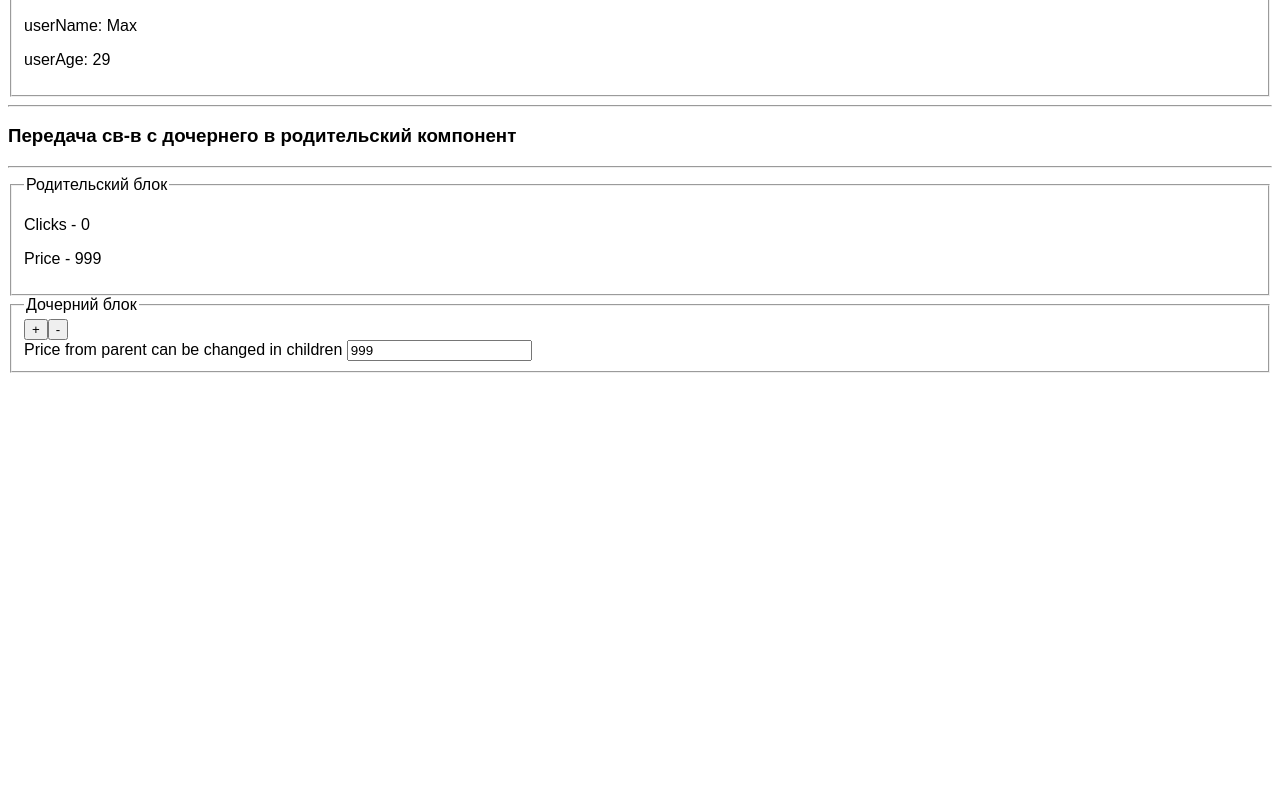
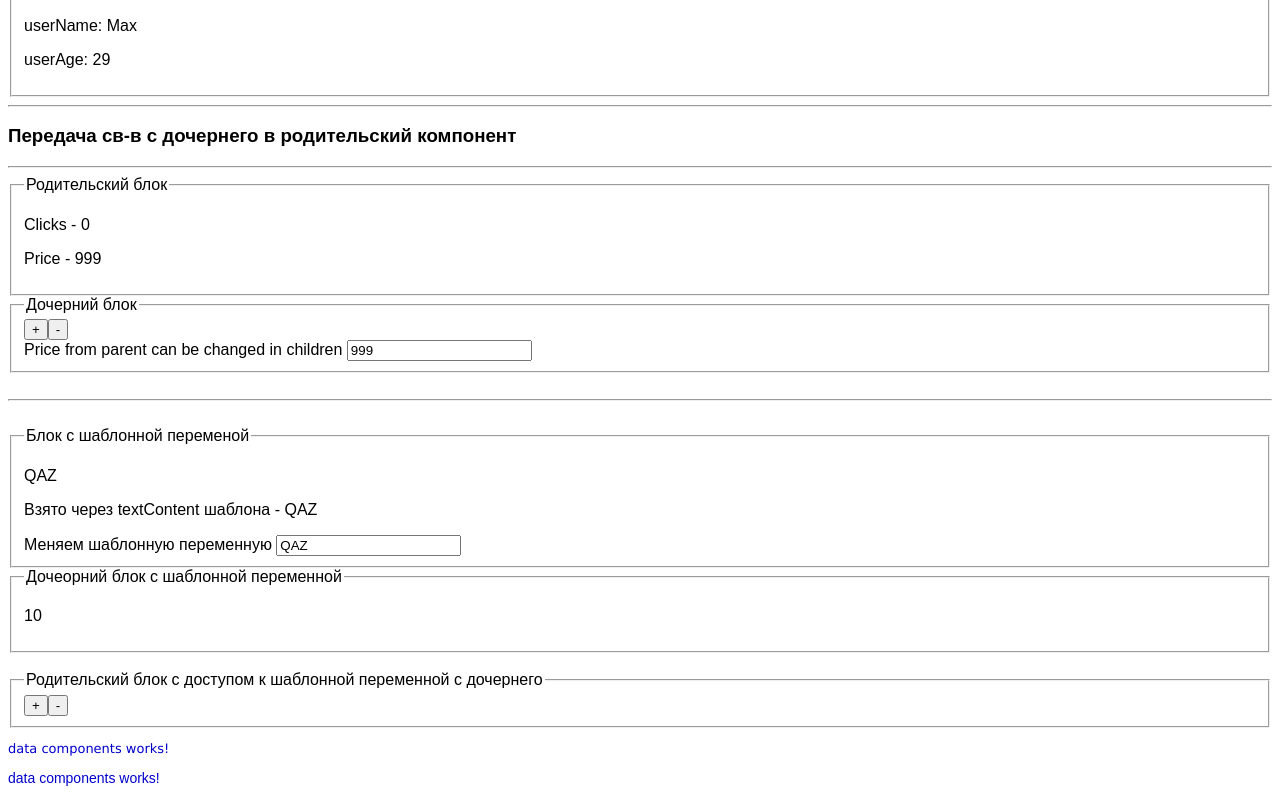
Before and after one commit to lutogin/ag-test-sendbox, an Angular app: page / in a window 1280 px wide. Shown: the part 470-1270 px from the top of the page. Before the commit the page ends 851 px from the top, so only its background shows below. Built offline with nearby package versions, Linux system fonts and the light colour scheme.

Commit message:
Add module and templates

```diff
--- a/src/app/app.component.html
+++ b/src/app/app.component.html
@@ -1,6 +1,7 @@
 <div>
+  <!-- start 1-->
   <app-hello-form><p style="text-align: center">Важная форма!11</p></app-hello-form>
-
+  <!-- start 2-->
   <app-child-comp
     [userName]="userName"
     [userAge]="useAge"
@@ -10,7 +11,7 @@
       <input type="text" [(ngModel)]="useAge">
     </label>
   </app-child-comp>
-
+  <!-- start 3-->
   <app-child-outher-comp
     [(price)]="price"
     (changedClicks)="changedClicksParent($event)"
@@ -18,6 +19,14 @@
     <p>Clicks - {{clicks}}</p>
     <p>Price - {{price}}</p>
   </app-child-outher-comp>
+  <br>
+  <fieldset><legend>Родительский блок с доступом к шаблонной переменной с дочернего</legend>
+    <button (click)="increment()">+</button>
+    <button (click)="decrement()">-</button>
+  </fieldset>
 </div>
 
+<app-data-component></app-data-component>
+
+
 <router-outlet></router-outlet>
--- a/src/app/app.component.ts
+++ b/src/app/app.component.ts
@@ -1,4 +1,5 @@
-import { Component } from '@angular/core';
+import { Component, ViewChild } from '@angular/core';
+import { ChildOutherCompComponent } from './child-outher-comp/child-outher-comp.component';
 
 @Component({
   selector: 'app-root',
@@ -14,9 +15,20 @@ export class AppComponent {
   clicks = 0;
   price = 999;
 
+  @ViewChild(ChildOutherCompComponent, { static: false })
+  private counterComponent: ChildOutherCompComponent;
+
   changedClicksParent(increased: boolean): void {
     this.clicks = increased
       ? this.clicks + 1
       : this.clicks - 1;
   }
+
+  increment(): void {
+    this.counterComponent.counter += 1;
+  }
+
+  decrement(): void {
+    this.counterComponent.counter -= 1;
+  }
 }
--- a/src/app/app.module.ts
+++ b/src/app/app.module.ts
@@ -4,6 +4,7 @@ import { NgModule } from '@angular/core';
 
 import { AppRoutingModule } from './app-routing.module';
 import { AppComponent } from './app.component';
+import { DataModule } from './data/data.module';
 import { HelloFormComponent } from './hello-form/hello-form.component';
 import { ChildCompComponent } from './child-comp/child-comp.component';
 import { ChildOutherCompComponent } from './child-outher-comp/child-outher-comp.component';
@@ -18,7 +19,8 @@ import { ChildOutherCompComponent } from './child-outher-comp/child-outher-comp.
   imports: [
     BrowserModule,
     AppRoutingModule,
-    FormsModule
+    FormsModule,
+    DataModule,
   ],
   providers: [],
   bootstrap: [AppComponent]
--- a/src/app/child-outher-comp/child-outher-comp.component.html
+++ b/src/app/child-outher-comp/child-outher-comp.component.html
@@ -17,4 +17,21 @@
       >
     </label>
   </fieldset>
+  <br>
+  <hr>
+  <br>
+  <fieldset><legend>Блок с шаблонной переменой</legend>
+    <p #someTemplate>{{labelTemplate}}</p>
+    <p>Взято через textContent шаблона - {{someTemplate.textContent}}</p>
+    <label>
+      Меняем шаблонную переменную
+      <input type="text" [(ngModel)]="labelTemplate" value="{{labelTemplate}}">
+    </label>
+  </fieldset>
+
+  <fieldset><legend>Дочеорний блок с шаблонной переменной</legend>
+    <div>
+      <p #counterTemplate>{{counter}}</p>
+    </div>
+  </fieldset>
 </div>
--- a/src/app/child-outher-comp/child-outher-comp.component.ts
+++ b/src/app/child-outher-comp/child-outher-comp.component.ts
@@ -1,4 +1,4 @@
-import { Component, Input, OnInit, Output } from '@angular/core';
+import { Component, Input, OnChanges, OnDestroy, OnInit, Output, SimpleChanges } from '@angular/core';
 import { EventEmitter } from '@angular/core';
 
 @Component({
@@ -6,7 +6,9 @@ import { EventEmitter } from '@angular/core';
   templateUrl: './child-outher-comp.component.html',
   styleUrls: ['./child-outher-comp.component.css']
 })
-export class ChildOutherCompComponent implements OnInit {
+export class ChildOutherCompComponent implements OnInit, OnChanges, OnDestroy {
+  labelTemplate = 'QAZ';
+  counter = 10;
   @Input() price: number;
   @Output() priceChange = new EventEmitter<number>();
   @Output() changedClicks = new EventEmitter<boolean>();
@@ -20,6 +22,31 @@ export class ChildOutherCompComponent implements OnInit {
     this.changedClicks.emit(increased);
   }
 
+  // increment(): void {
+  //   this.counter += 1;
+  // }
+  //
+  // decrement(): void {
+  //   this.counter -= 1;
+  // }
+
+  // life cycle
+
   ngOnInit(): void {
+    console.log('ngOnInit work');
+  }
+
+  ngOnChanges(changes: SimpleChanges): void {
+    // tslint:disable-next-line:forin
+    for (const propName in changes) {
+      const change = changes[propName];
+      const cur  = JSON.stringify(change.currentValue);
+      const prev = JSON.stringify(change.previousValue);
+      console.log(`${propName}: currentValue = ${cur}, previousValue = ${prev}`);
+    }
+  }
+
+  ngOnDestroy(): void {
+    console.log('ngOnDestroy work');
   }
 }
--- /dev/null
+++ b/src/app/data/data.component.css
@@ -0,0 +1,13 @@
+p {
+  color: mediumblue;
+}
+
+.verdanaFont{
+  font-size: 13px;
+  font-family: Verdana, cursive;
+}
+
+.segoePrintFont{
+  font-size: 14px;
+  font-family: "Segoe Print", fantasy;
+}
--- /dev/null
+++ b/src/app/data/data.component.html
@@ -0,0 +1,2 @@
+<p [ngClass]="{verdanaFont:isVerdana}">data components works!</p>
+<p [ngClass]="{segoePrintFont:isSegoe}">data components works!</p>
--- /dev/null
+++ b/src/app/data/data.component.ts
@@ -0,0 +1,15 @@
+import { Component, OnInit } from '@angular/core';
+
+@Component({
+  selector: 'app-data-component',
+  templateUrl: './data.component.html',
+  styleUrls: ['./data.component.css']
+})
+export class DataComponent implements OnInit {
+  isSegoe = true;
+  isVerdana = true;
+
+  ngOnInit(): void {
+  }
+
+}
--- a/src/app/hello-form/hello-form.component.html
+++ b/src/app/hello-form/hello-form.component.html
@@ -5,7 +5,7 @@
   <div class="content-left">
     <p>Click: {{count}}</p>
     <label>
-      Ввуди имя, ушлепок:
+      Введи имя, ушлепок:
       <input
         [(ngModel)]="name"
         [value]="name"
```
Also changed, not shown: src/app/data/data.module.ts (added, +20 -0 lines).
